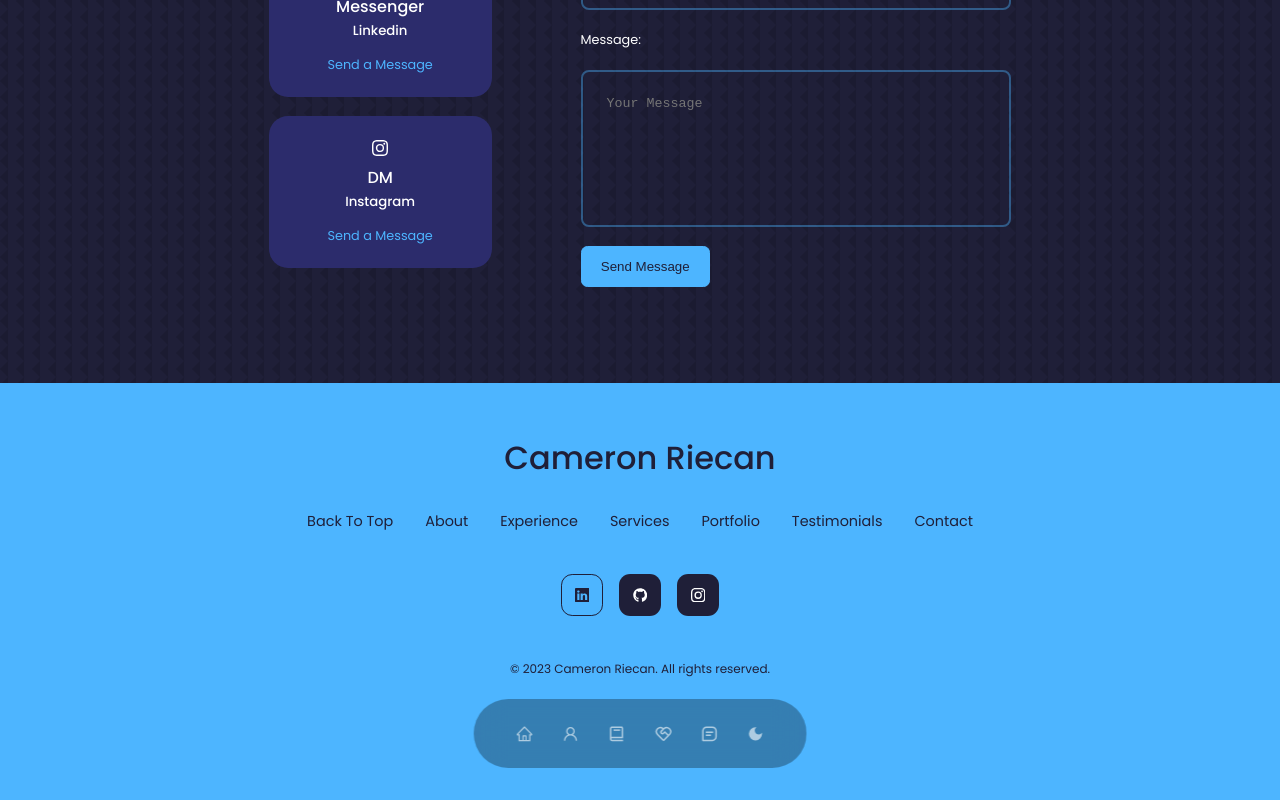
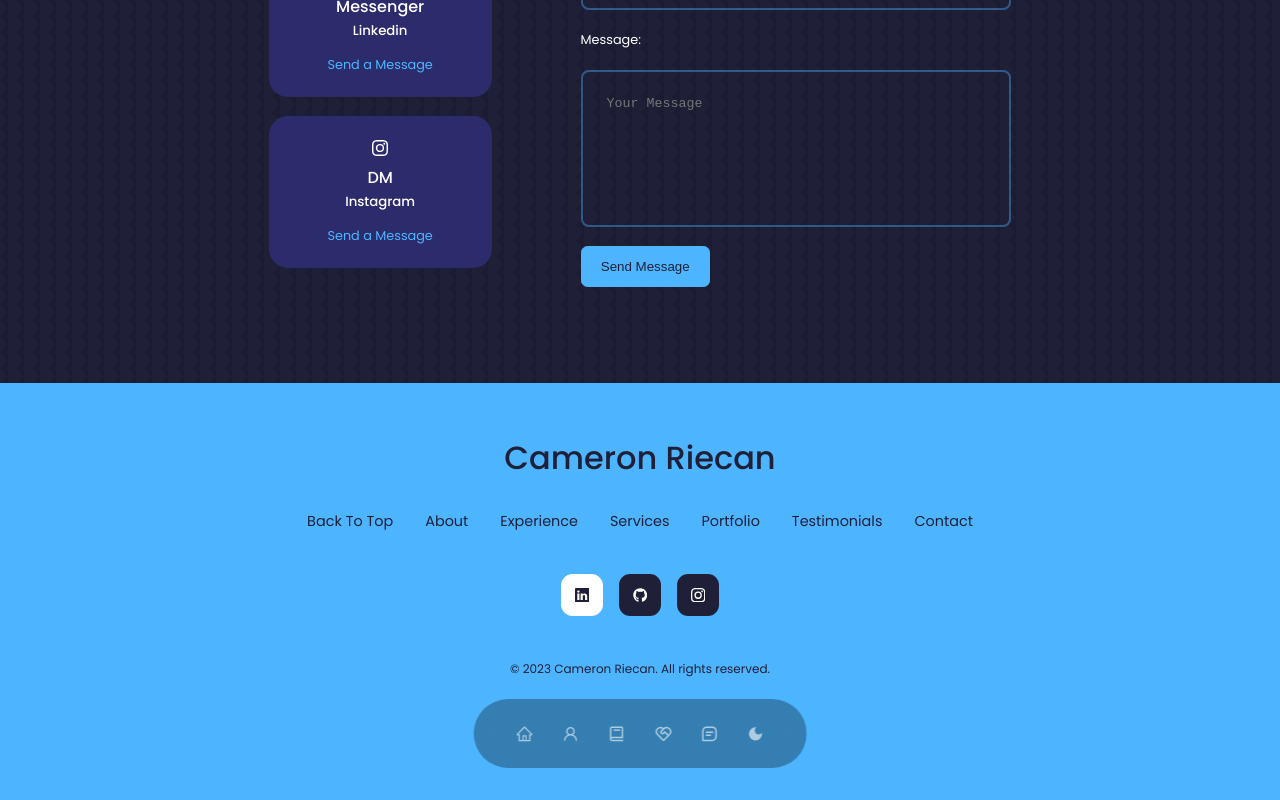
Before and after one commit to CameronRiecan/CameronRiecan.github.io, a React (Create React App) app: page / in a window 1280 px wide. In both pictures the pointer is over the link 582 px from the left and 7449 px from the top of the page. Shown: the part 6855-7655 px from the top of the page. Built offline with nearby package versions, Linux system fonts and the light colour scheme.

Commit message:
fix styling issue for light mode and hover over social media tags

```diff
--- a/src/components/footer/footer.css
+++ b/src/components/footer/footer.css
@@ -50,9 +50,9 @@ footer a {
 }
 
 .footer_socials a:hover {
-    background: transparent;
+    background: var(--color-white);
     color: var(--color-bg);
-    border-color: var(--color-bg);
+    border-color: var(--color-white);
 }
 
 .footer_copyright {
```
